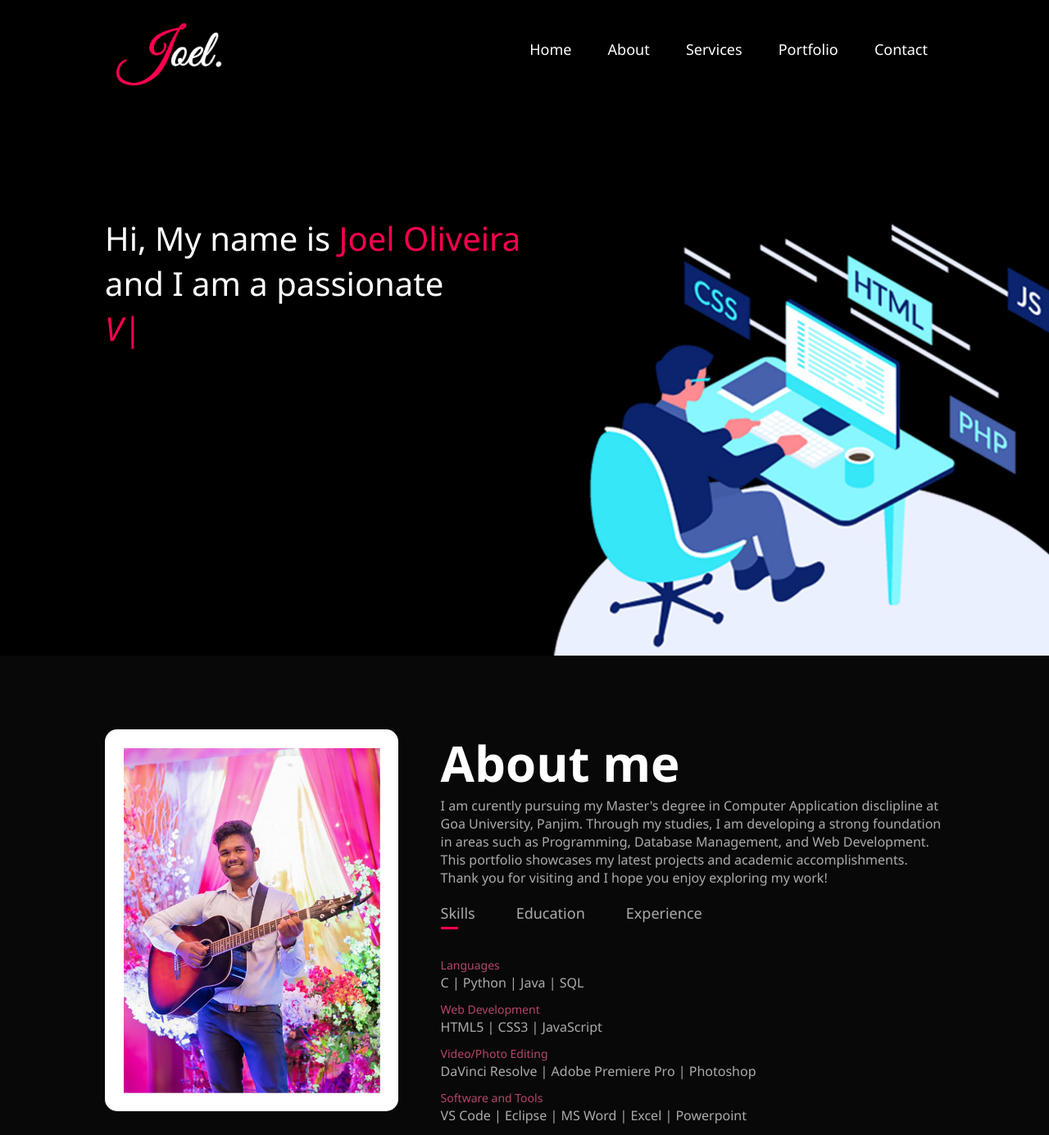
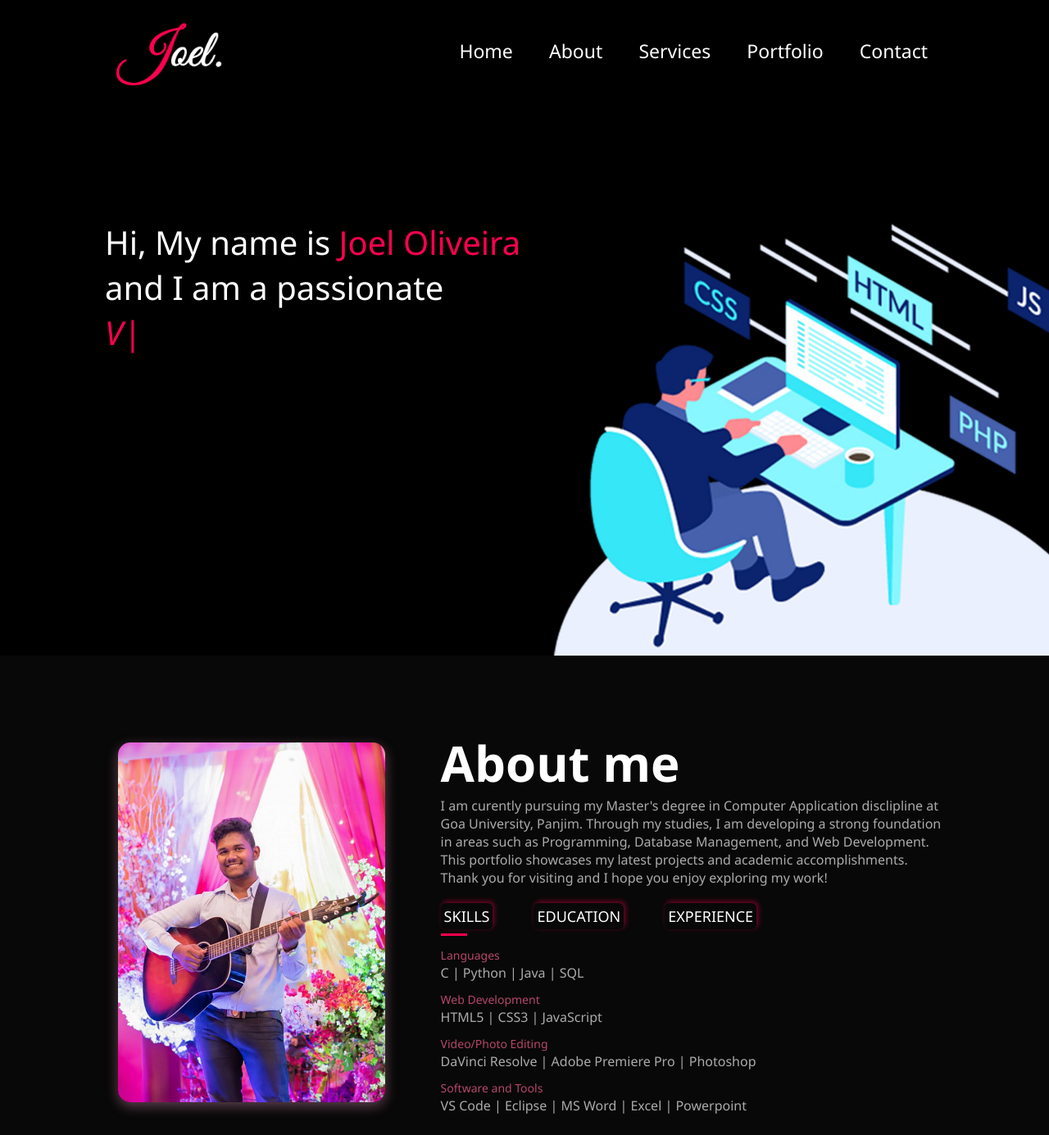
Before and after one commit to 2261-JOEL/joel-portfolio, a plain HTML site: page index.html in a window 1280 px wide. Shown: the top 1385 px of the page at 82% size. Drawn offline with nearby package versions, Linux system fonts and the light colour scheme.

Commit message:
tablinks styled, photo edited

```diff
--- a/index.html
+++ b/index.html
@@ -24,13 +24,16 @@
     <div id="header">
         <div class="containerHeader">
             <nav>
-                <img src="images/Picture2.png" alt="logo" class="logo">
+                <a href="index.html">
+                    <img src="images/Picture2.png" alt="logo" class="logo">
+
+                </a>
                 <ul id="sidemenu">
-                    <li><a href="#header">Home</a></li>
-                    <li><a href="#about">About</a></li>
-                    <li><a href="#services">Services</a></li>
-                    <li><a href="#portfolio">Portfolio</a></li>
-                    <li><a href="#contact">Contact</a></li>
+                    <li><a class="menus" href="#header">Home</a></li>
+                    <li><a class="menus" href="#about">About</a></li>
+                    <li><a class="menus" href="#services">Services</a></li>
+                    <li><a class="menus" href="#portfolio">Portfolio</a></li>
+                    <li><a class="menus" href="#contact">Contact</a></li>
                     <!-- <i class="fa-sharp fa-solid fa-xmark"></i> -->
                     <i class="fas fa-times" onclick="closemenu()"></i>
                 </ul>
@@ -49,11 +52,12 @@
         <div class="containerAbout">
             <div class="row">
                 <div class="about-col-1">
-                    <img src="images/joel-guitar-border.jpg" alt="userImage">
+                    <img src="images/joel-guitar-borderless.jpg" alt="userImage">
                 </div>
+
                 <div class="about-col-2">
                     <h1 class="sub-title">About me</h1>
-                    <p>
+                    <p class="about-text">
                         I am curently pursuing my Master's degree in Computer Application disclipline at Goa University,
                         Panjim. Through my studies, I am developing a strong foundation in areas such as Programming,
                         Database Management, and Web Development. This portfolio showcases my latest projects and
@@ -61,9 +65,9 @@
                     </p>
 
                     <div class="tab-titles">
-                        <p class="tab-links active-link" onclick="opentab('skills')">Skills</p>
-                        <p class="tab-links" onclick="opentab('education')">Education</p>
-                        <p class="tab-links" onclick="opentab('experience')">Experience</p>
+                        <p class="tab-links active-link" onclick="opentab('skills')">SKILLS</p>
+                        <p class="tab-links" onclick="opentab('education')">EDUCATION</p>
+                        <p class="tab-links" onclick="opentab('experience')">EXPERIENCE</p>
                     </div>
                     <div class="tab-contents active-tab" id="skills">
                         <ul>
@@ -112,7 +116,7 @@
                 <div>
                     <i class="fa-solid fa-code fa-bounce"></i>
                     <h2>Web Developer</h2>
-                    <p>With the knowledge of HTML, CSS, and Java, I transform ideas into interactive online experiences.
+                    <p>With the knowledge of HTML, CSS, and JavaScript, I transform ideas into interactive online experiences.
                         Whether it's a stylish portfolio or a user-friendly web app, I'm dedicated to bringing digital
                         visions to life.</p>
 
--- a/style.css
+++ b/style.css
@@ -12,7 +12,7 @@ body {
     color: white;
 }
 
-html{
+html {
     scroll-behavior: smooth;
 }
 
@@ -23,10 +23,6 @@ html{
     background-image: url(images/programmer-bg-image.jpg);
     background-size: cover;
     background-position: center;
-}
-
-nav{
-    /* position: fixed; */
 }
 
 .containerHeader {
@@ -50,14 +46,14 @@ nav ul li {
     margin: 10px 20px;
 }
 
-.containerHeader a {
+.containerHeader .menus {
     text-decoration: none;
     color: white;
-    font-size: 18px;
+    font-size: 23px;
     position: relative;
 }
 
-.containerHeader a::after {
+.containerHeader .menus::after {
     content: '';
     width: 0%;
     height: 3px;
@@ -68,7 +64,7 @@ nav ul li {
     transition: 0.5s;
 }
 
-.containerHeader a:hover::after {
+.containerHeader .menus:hover::after {
     width: 100%;
 }
 
@@ -109,11 +105,16 @@ nav ul li {
 
 .about-col-1 {
     flex-basis: 35%;
+    padding: 1rem;
+
 }
 
 .about-col-1 img {
     width: 100%;
+    /* height: 80%; */
+    object-fit: cover;
     border-radius: 15px;
+    box-shadow: rgba(255, 170, 206, 0.35) 0px 5px 15px;
 }
 
 .about-col-2 {
@@ -128,7 +129,8 @@ nav ul li {
 
 .tab-titles {
     display: flex;
-    margin: 20px 0 40px;
+    margin: 20px 0 20px;
+    color: white;
     /* justify-content: center; */
 }
 
@@ -138,7 +140,12 @@ nav ul li {
     font-weight: 500;
     cursor: pointer;
     position: relative;
+    padding: 4px;
+    /* border: 2px solid #ff004f; */
+    border-radius: 6px;
+    box-shadow: #ff004f75 2px -2px 6px 0px;
 }
+
 
 .tab-links::after {
     content: '';
@@ -314,7 +321,7 @@ nav ul li {
 }
 
 /* -------------------------------------Contact Section Starts here -----------------------------------------*/
-.containerContact{
+.containerContact {
     padding: 10px 10%;
 }
 
@@ -324,29 +331,29 @@ nav ul li {
     flex-wrap: wrap;
 }
 
-.contact-left{
+.contact-left {
     flex-basis: 35%;
 }
 
-.contact-right{
+.contact-right {
     flex-basis: 60%;
 }
 
-.contact-left p{
+.contact-left p {
     margin-top: 30px;
 }
 
-.contact-left p i{
+.contact-left p i {
     color: #ff004f;
     margin-right: 15px;
     font-size: 25px;
 }
 
-.social-icons{
+.social-icons {
     margin-top: 30px;
 }
 
-.social-icons a{
+.social-icons a {
     text-decoration: none;
     font-size: 40px;
     margin-right: 15px;
@@ -355,22 +362,23 @@ nav ul li {
     transition: transform .5s;
 }
 
-.social-icons a:hover{
+.social-icons a:hover {
     color: #ff004f;
     transform: translateY(-5px);
 }
 
-.btn.btn2{
+.btn.btn2 {
     display: inline-block;
     background: #ff004f;
 
 }
 
-.contact-right form{
+.contact-right form {
     width: 100%;
 }
 
-form input, form textarea{
+form input,
+form textarea {
     width: 100%;
     border: 0;
     outline: none;
@@ -382,14 +390,14 @@ form input, form textarea{
     border-radius: 6px;
 }
 
-form .btn2{
+form .btn2 {
     padding: 14px 60px;
     font-size: 18px;
     margin-top: 20px;
     cursor: pointer;
 }
 
-.copyright{
+.copyright {
     width: 100%;
     text-align: center;
     padding: 25px 0;
@@ -398,45 +406,45 @@ form .btn2{
     margin-top: 20px;
 }
 
-.copyright i{
+.copyright i {
     color: #ff004f;
 }
 
-#msg{
+#msg {
     color: #61b752;
     margin-top: -40px;
     display: block;
 }
 
 /* ---------------------------------------CSS for small screen -------------------------------------------*/
-nav .fas{
+nav .fas {
     display: none;
 }
 
 @media only screen and (max-width: 600px) {
-    #header{
+    #header {
         /* background-image: url(images/phone-background.png); */
         background-image: none;
         background-color: black;
     }
 
-    .header-text{
+    .header-text {
         /* margin-top: 50%; */
         position: absolute;
         top: 37%;
         font-size: 16px;
     }
 
-    .header-text h1{
+    .header-text h1 {
         font-size: 30px;
     }
 
-    nav .fas{
+    nav .fas {
         display: block;
         font-size: 25px;
     }
 
-    nav ul{
+    nav ul {
         background: #ff004f;
         position: fixed;
         top: 0;
@@ -448,44 +456,57 @@ nav .fas{
         transition: right .5s;
     }
 
-    nav ul li{
+    nav ul li {
         display: block;
         margin: 25px;
     }
 
-    nav ul .fas{
+    nav ul .fas {
         position: absolute;
         top: 25px;
         left: 25px;
         cursor: pointer;
     }
 
-    .sub-title{
+    .sub-title {
         font-size: 40px;
+        text-align: center;
     }
 
-    .about-col-1, .about-col-2{
+    .about-col-1,
+    .about-col-2 {
         flex-basis: 100%;
     }
 
-    .about-col-1{
+    .about-col-1 {
         margin-bottom: 30px;
     }
 
-    .about-col-2{
+    .about-col-2 .about-text{
+        font-size: 16px;
+        text-align: center;
+    }
+
+
+    .tab-links {
+        font-size: 16px;
+        padding: 2px;
+        margin-right: 22px;
+    }
+
+    .contact-left,
+    .contact-right {
+        flex-basis: 100%;
+    }
+
+    .tab-contents span{
         font-size: 14px;
     }
 
-    .tab-links{
+    .tab-contents li{
         font-size: 16px;
-        margin-right: 20px;
     }
-
-    .contact-left, .contact-right{
-        flex-basis: 100%;
-    }
-
-    .copyright{
+    .copyright {
         font-size: 14px;
     }
 }
```
Also changed, not shown: images/joel-guitar-borderless.jpg (added), others/Components-of-OKR-1024x753.jpg (added), others/OKR-dashboard-example.png (added), others/Programmer-PNG-HD-Isolated.png (added), others/Screenshot 2023-08-29 164902.png (added), others/istockphoto-487309838-612x612.jpg (added), others/okr.jpg (added), others/okr.png (added), others/othello.png (added), others/veg.png (added), others/veg2.png (added), 3 other files.
